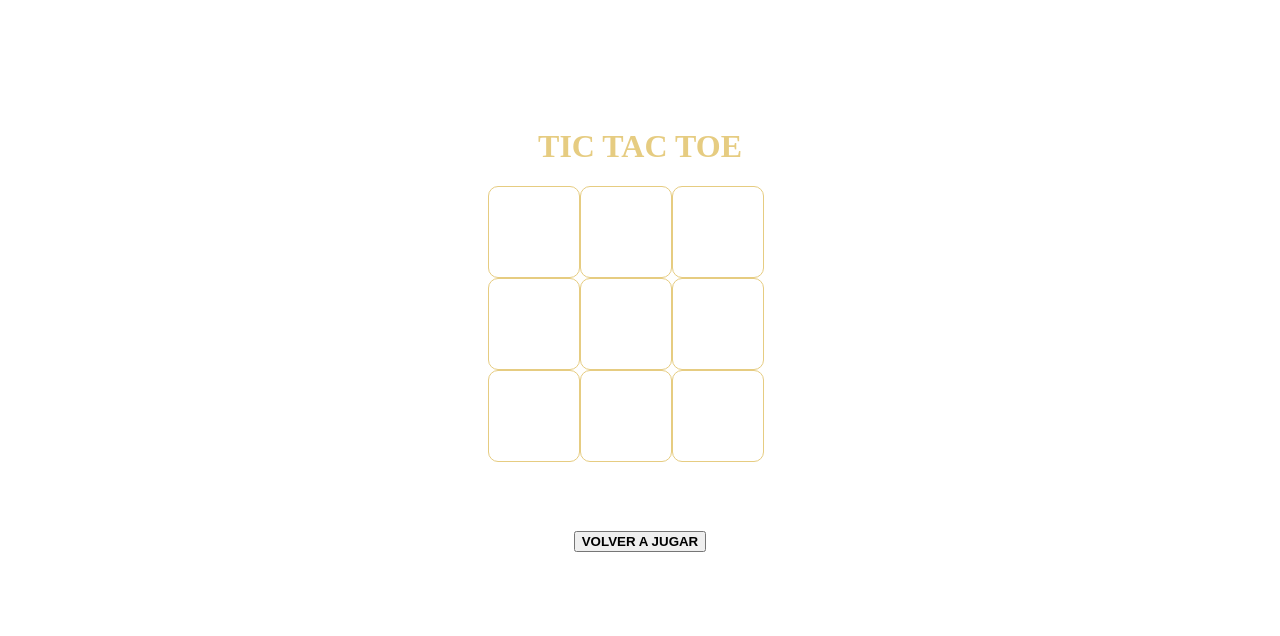
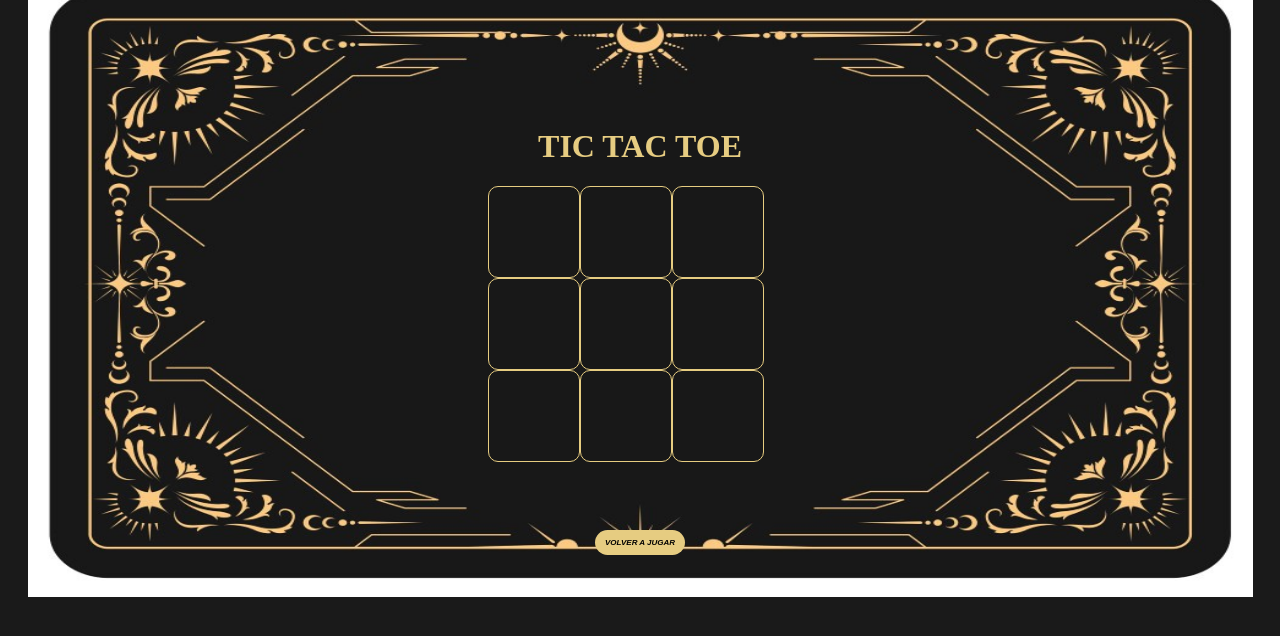
Before and after one commit to gary2405/juegodelgato, a plain HTML site: page index.html in a window 1280 px wide. Drawn offline with Linux system fonts and the light colour scheme.

Commit message:
agregue una imagen de fondo y le di colr y estilo al boton

```diff
--- a/style.css
+++ b/style.css
@@ -1,6 +1,12 @@
 body {
     color: #e6cc81;
     /*color: #bab4c7;*/
+    background-image: url(img/reverse-side-of-a-tarot-cards-batch-magic-frame-vector-49111500.jpg);
+    background-color: rgba(0, 0, 0, 0.897);
+    background-position: 50%;
+    background-size: 1225px 630px;
+    /*background-size: 1180px 620px;*/
+    background-repeat: no-repeat;
     text-align: center;
     margin-top: 10%;
 
@@ -36,3 +42,15 @@ body {
     margin-top: 7%;
     font-size: large;
 }
+
+#volverJuego {
+    font-style: italic;
+    height: 25px;
+    width: 90px;
+    /*background-color: #bab4c7;*/
+    background-color: #e6cc81;
+    border: none;
+    border-radius: 15px;
+    font-size: 8px;
+    margin-top: -8%;
+}
```
